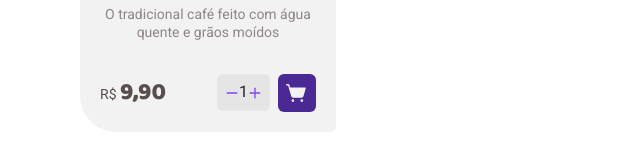
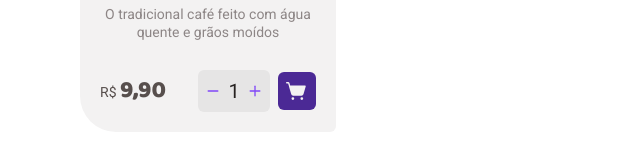
Before and after one commit to pv-toledo/coffee-delivery-app, a React (Vite) app: page / in a window 1280 px wide. Shown: the part 954-1116 px from the top of the page, without its empty margins (0-640 px from the left). Built offline with nearby package versions, Linux system fonts and the light colour scheme.

Commit message:
Coffee Card finalizado

```diff
--- a/src/pages/Home/components/List/components/Card/Buy/styles.ts
+++ b/src/pages/Home/components/List/components/Card/Buy/styles.ts
@@ -32,13 +32,15 @@ export const Actions = styled.div`
    justify-content: center;
    gap: 0.5rem;
 
+
+
 `
 
 export const Counter = styled.div`
    display: flex;
    align-items: center;
-   flex: 1;
-
+   margin: auto;
+   gap: 0.25rem;
    padding: 0.5rem;
    border-radius: 6px;
    background-color: ${props => props.theme.colors["base-button"]};
@@ -53,9 +55,11 @@ export const Counter = styled.div`
    span {
       color: ${props => props.theme.colors["base-title"]};
       font-family: ${props => props.theme.typography.roboto["font-family"]};
-      font-size: ${props => props.theme.typography.roboto.TitleM["font-size"]};
-      font-weight: ${props => props.theme.typography.roboto.TitleM.fontWeight.regular};
-      line-height: ${props => props.theme.typography.roboto.TitleM["line-height"]};
+      font-size: ${props => props.theme.typography.roboto.TitleL["font-size"]};
+      font-weight: ${props => props.theme.typography.roboto.TitleL.fontWeight.regular};
+      line-height: ${props => props.theme.typography.roboto.TitleL["line-height"]};
+      width: 1.25rem;
+      text-align: center;
    }
 
 `
```
Also changed, not shown: src/pages/Home/components/List/components/Card/Buy/index.tsx (line endings or trailing spaces), src/pages/Home/components/List/components/Card/index.tsx (line endings or trailing spaces).
